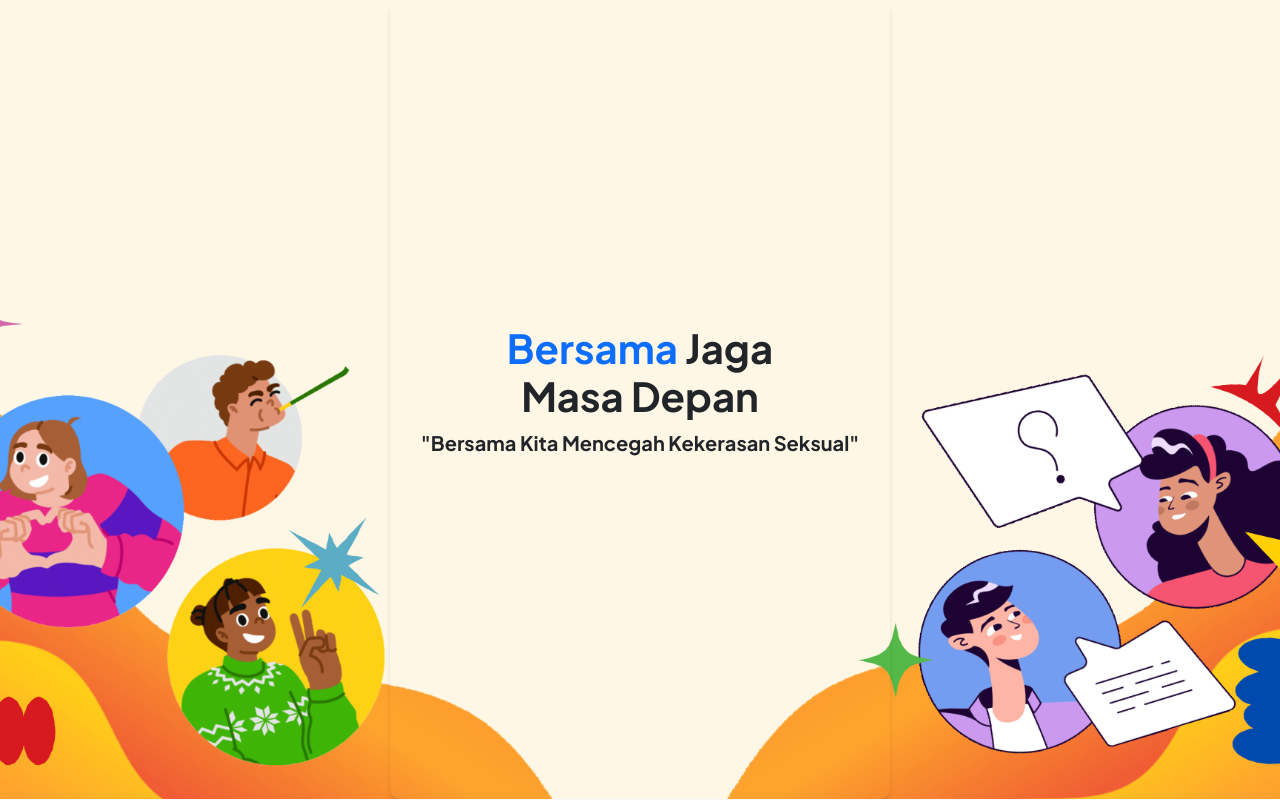
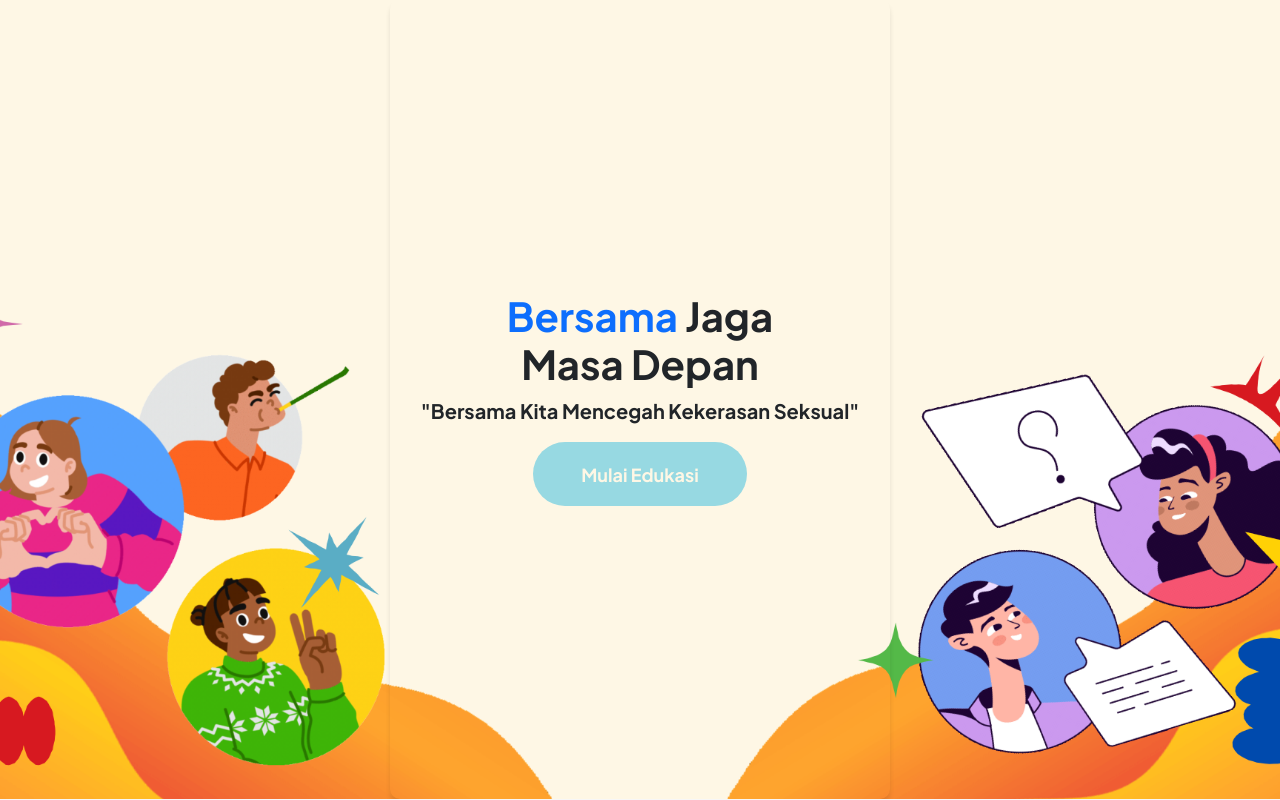
Before and after one commit to SendhyKurniawan/mnm, a PHP site: page / in a window 1280 px wide. Shown: the part 81-881 px from the top of the page. Run offline with PHP 8.4, Linux system fonts and the light colour scheme.

Commit message:
Figma masih blm selesai jadi gue blm bisa ngerjain lagi

```diff
--- a/index.php
+++ b/index.php
@@ -16,6 +16,9 @@
     <div class="container justify-content-center align-items-center d-flex">
         <h1 class="text-center fw-bold"><span class="text-primary">Bersama</span> Jaga<br>Masa Depan</h1>
         <p class="text-center">"Bersama Kita Mencegah Kekerasan Seksual"</p>
+        <a href="lapor.php">
+            <button class="btnmainhero" type="button" onclick="window.location.href='lapor.php'"><?php echo htmlspecialchars($heroButtonLabel); ?></button>
+        </a>
     </div>
 </section>
 <!--  -->
--- a/style.css
+++ b/style.css
@@ -275,13 +275,44 @@
   height: 64px;
   width: fit-content;
   padding: 20px 48px;
-  background: var(--tertiary-color);
+  background: var(--blue);
   border-radius: 8px;
   border: none;
   display: inline-flex;
   align-items: center;
   justify-content: center;
-  color: var(--yellow);
+  color: var(--beige);
+  font-size: 18px;
+  font-weight: 700;
+  word-wrap: break-word;
+}
+.btnmainhero {
+  height: 64px;
+  width: fit-content;
+  padding: 20px 48px;
+  background: var(--blue);
+  border-radius: 55px;
+  border: none;
+  display: inline-flex;
+  align-items: center;
+  justify-content: center;
+  color: var(--beige);
+  font-size: 18px;
+  font-weight: 700;
+  word-wrap: break-word;
+  transition: all 0.2s ease-in-out;
+}
+.btnmainhero:hover {
+  height: 64px;
+  width: fit-content;
+  padding: 20px 48px;
+  background: var(--navy);
+  border-radius: 55px;
+  border: none;
+  display: inline-flex;
+  align-items: center;
+  justify-content: center;
+  color: var(--beige);
   font-size: 18px;
   font-weight: 700;
   word-wrap: break-word;
```
